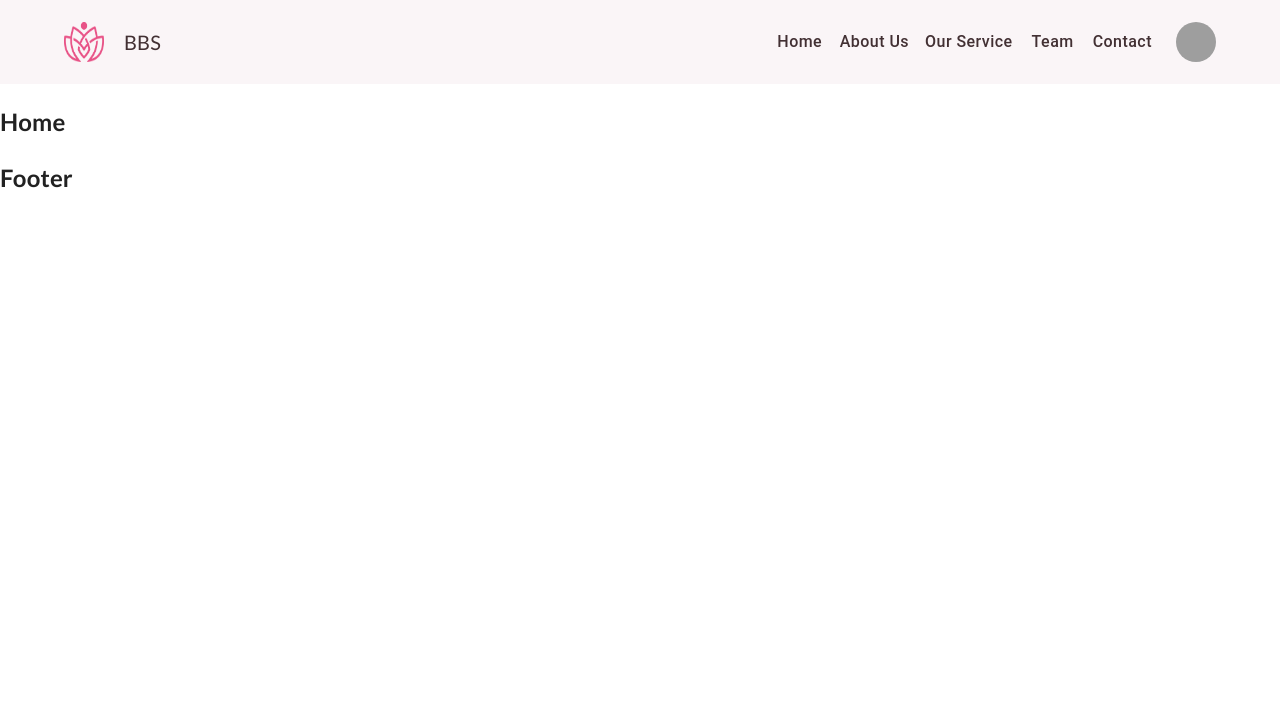
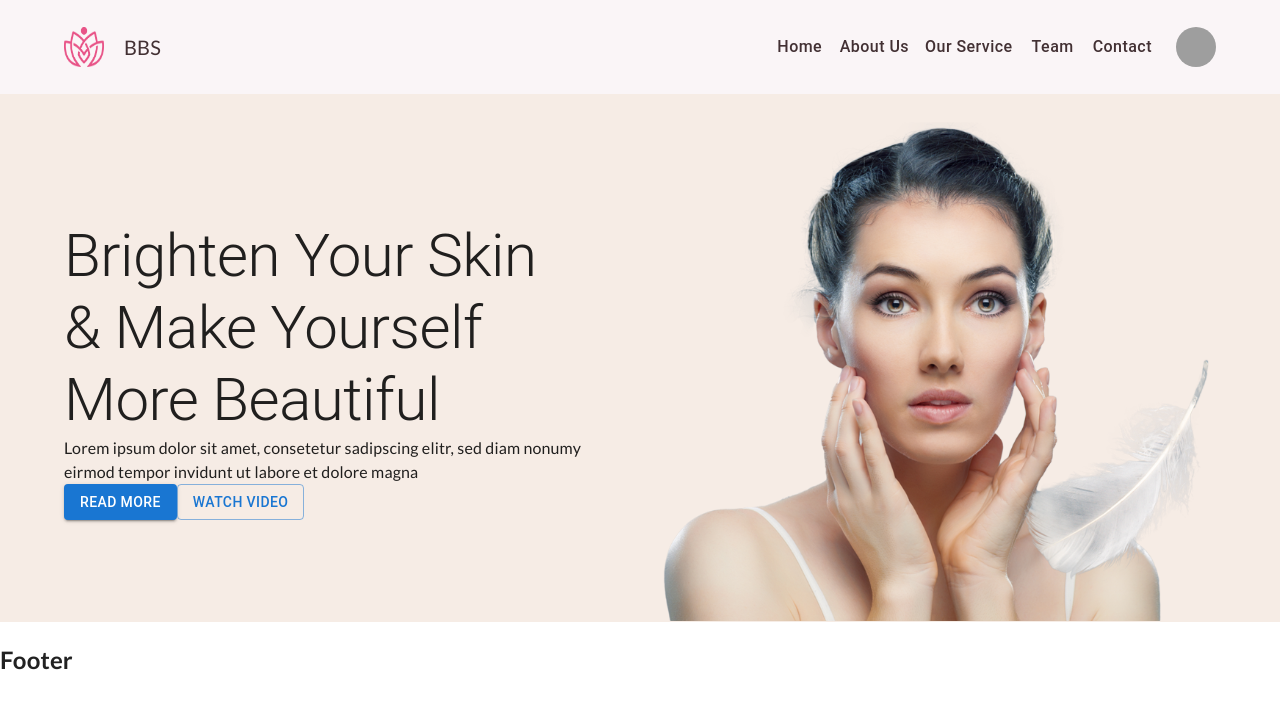
Before and after one commit to khan-shimul/beauty-bomb, a React (Create React App) app: page / in a window 1280 px wide. Shown: the top 708 px of the page. Built offline with nearby package versions, Linux system fonts and the light colour scheme; grey boxes are pictures that could not be loaded.

Commit message:
added top banner

```diff
--- /dev/null
+++ b/src/compo/IndexView/Banner/Banner.js
@@ -0,0 +1,34 @@
+import React from 'react';
+import { Button, Container, Grid, Typography } from '@mui/material';
+import Box from '@mui/material/Box';
+import bannerImg from '../../../images/Banner/woman2.png';
+
+const Banner = () => {
+
+    return (
+        <Box component="section" sx={{ background: '#F6ECE5', marginTop: 3 }}>
+            <Container>
+                <Grid container spacing={3} sx={{ alignItems: 'center' }}>
+                    <Grid item xs={12} sm={12} md={6}>
+                        <Typography variant="h2">
+                            Brighten Your Skin <br /> & Make Yourself <br /> More Beautiful
+                        </Typography>
+                        <Typography component="div" variant="body">
+                            Lorem ipsum dolor sit amet, consetetur sadipscing elitr, sed diam nonumy eirmod tempor invidunt ut labore et dolore magna
+                        </Typography>
+                        <Button variant="contained">Read More</Button>
+                        <Button variant="outlined">Watch Video</Button>
+                    </Grid>
+                    <Grid item xs={12} sm={12} md={6} sx={{ marginBottom: -.6 }}>
+                        <img
+                            width='100%'
+                            height='100%'
+                            src={bannerImg} alt="img" />
+                    </Grid>
+                </Grid>
+            </Container>
+        </Box>
+    );
+};
+
+export default Banner;
--- a/src/compo/shared/Header/Header.js
+++ b/src/compo/shared/Header/Header.js
@@ -21,7 +21,7 @@ const settings = ['Profile', 'Account', 'Dashboard', 'Logout'];
 const useStyles = makeStyles({
     root: {
         background: '#FAF5F7 !important',
-        padding: '10px'
+        padding: '15px',
     },
     logo: {
         height: '40px',
@@ -68,7 +68,7 @@ const Header = () => {
 
 
     return (
-        <AppBar elevation={0} position="static" className={classes.root}>
+        <AppBar component="div" elevation={0} position="static" className={classes.root}>
             <Container maxWidth="lg">
                 <Toolbar disableGutters>
                     <img className={classes.logo} src={logo} alt="logo" />
--- a/src/pages/Home/Home.js
+++ b/src/pages/Home/Home.js
@@ -1,9 +1,10 @@
 import React from 'react';
+import Banner from '../../compo/IndexView/Banner/Banner';
 
 const Home = () => {
     return (
         <div>
-            <h2>Home</h2>
+            <Banner />
         </div>
     );
 };
```
Also changed, not shown: src/images/Banner/woman.png (added), src/images/Banner/woman2.png (added).
